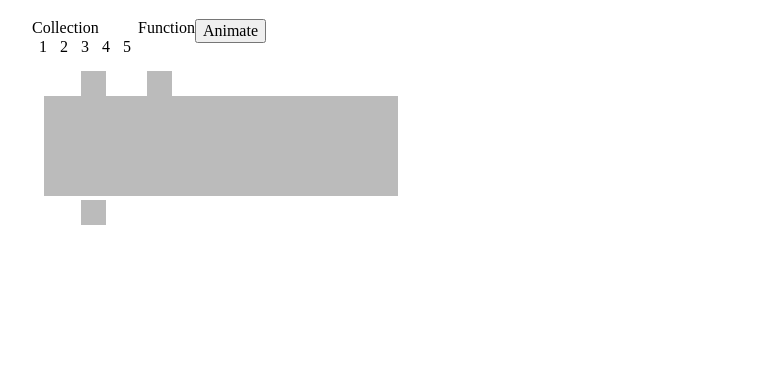
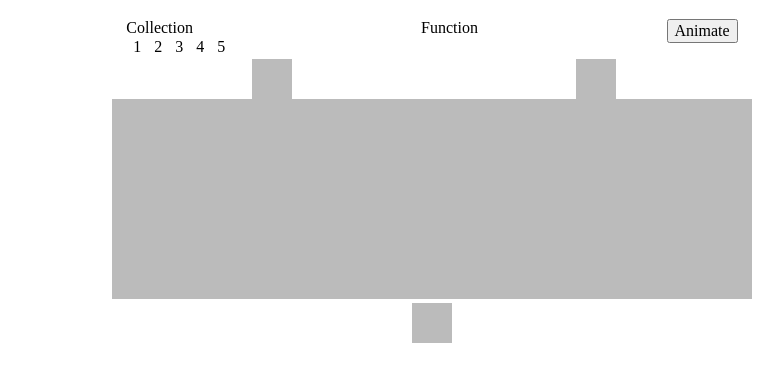
Before and after one commit to lambdabricks/animating-hofs, a plain HTML site: page index.html in a window 1280 px wide. Shown: the part 61-442 px from the top of the page, without its empty margins (208-991 px from the left). Drawn offline with nearby package versions, Linux system fonts and the light colour scheme.

Commit message:
Change size of main brick and position slots

```diff
--- a/index.html
+++ b/index.html
@@ -52,7 +52,7 @@
 
       </div>
 
-      <div class="visualization">
+      <div class="animation">
         <div class="mainbrick">
 
           <div class="mainbrick-inputslots">
--- a/styles.css
+++ b/styles.css
@@ -1,3 +1,10 @@
+/* General overwrites */
+div {
+  margin: 0;
+}
+
+
+/* Layout */
 .container {
   margin: 0 auto;
   width: 800px;
@@ -5,6 +12,7 @@
 
 .controls-container {
   display: flex;
+  justify-content: space-around;
 }
 
 .input-collection-element {
@@ -22,8 +30,9 @@
 
 
 /* Main brick */
-.mainbrick {
-  margin: 12px;
+.animation {
+  width: 80%;
+  margin: 0 auto;
 }
 
 .mainbrick-color {
@@ -32,19 +41,28 @@
 
 .mainbrick-body {
   display: inline-block;
-  height: 100px;
-  padding: 0 27px;
-  width: 300px;
+  height: 200px;
+  width: 100%;
 }
 
 .mainbrick-inputslots, .mainbrick-outputslots {
-  height: 25px;
+  height: 40px;
+}
+
+.mainbrick-inputslots > .mainbrick-slot:nth-child(1) {
+  margin-left: calc((100% - (40px * 2)) / 4);
+}
+
+.mainbrick-inputslots > .mainbrick-slot:nth-child(2) {
+  margin-left: calc((100% - (40px * 2)) / 2);
+}
+
+.mainbrick-outputslots > .mainbrick-slot {
+  margin-left: calc((100% - (40px * 1)) / 2);
 }
 
 .mainbrick-slot {
   display: inline-block;
-  height: 25px;
-  margin-left: 37px;
-  vertical-align: top;
-  width: 25px;
+  height: 40px;
+  width: 40px;
 }
```
